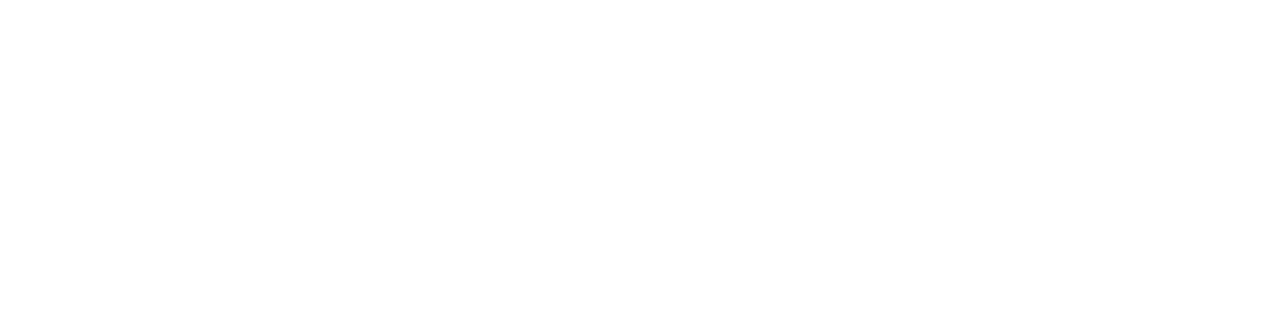
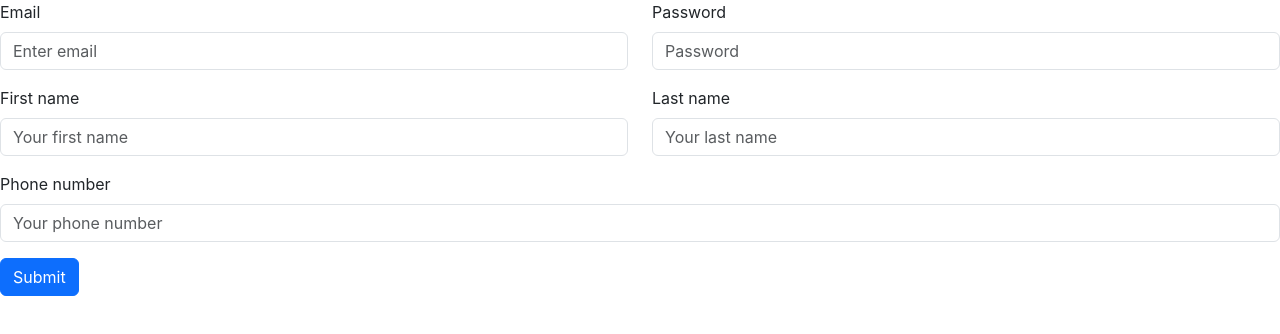
Before and after one commit to IsmaelNjama/pet-adoption-frontend, a React (Create React App) app: page /ProfileSettingsForm in a window 1280 px wide. Before the commit this address had no page. Shown: the top 334 px of the page. Built offline with nearby package versions, Linux system fonts and the light colour scheme.

Commit message:
added profile settings form

```diff
--- a/src/App.js
+++ b/src/App.js
@@ -8,6 +8,7 @@ import FirstNameContext from "./context/FirstNameContext";
 import LastNameContext from "./context/LastNameContext";
 import LoggedInContext from "./context/LoggedInContext";
 import LoggedInPage from "./pages/LoggedInPage";
+import ProfileSettingsForm from "./components/ProfileSettingsForm";
 
 function App() {
   const [showLogin, setShowLogin] = useState(false);
@@ -23,6 +24,10 @@ function App() {
               <Routes>
                 <Route path="/" element={<HomePage />} />
                 <Route path="/LoggedInPage" element={<LoggedInPage />} />
+                <Route
+                  path="/ProfileSettingsForm"
+                  element={<ProfileSettingsForm />}
+                />
               </Routes>
             </BrowserRouter>
           </LoggedInContext.Provider>
--- /dev/null
+++ b/src/components/ProfileSettingsForm.jsx
@@ -0,0 +1,44 @@
+import React from "react";
+import Button from "react-bootstrap/Button";
+import Col from "react-bootstrap/Col";
+import Form from "react-bootstrap/Form";
+import Row from "react-bootstrap/Row";
+
+function ProfileSettingsForm() {
+  return (
+    <Form>
+      <Row className="mb-3">
+        <Form.Group as={Col} controlId="formGridEmail">
+          <Form.Label>Email</Form.Label>
+          <Form.Control type="email" placeholder="Enter email" />
+        </Form.Group>
+
+        <Form.Group as={Col} controlId="formGridPassword">
+          <Form.Label>Password</Form.Label>
+          <Form.Control type="password" placeholder="Password" />
+        </Form.Group>
+      </Row>
+
+      <Row className="mb-3">
+        <Form.Group as={Col}>
+          <Form.Label>First name</Form.Label>
+          <Form.Control type="email" placeholder="Your first name" />
+        </Form.Group>
+
+        <Form.Group as={Col}>
+          <Form.Label>Last name</Form.Label>
+          <Form.Control type="password" placeholder="Your last name" />
+        </Form.Group>
+      </Row>
+
+      <Form.Group className="mb-3">
+        <Form.Label>Phone number</Form.Label>
+        <Form.Control placeholder="Your phone number" />
+      </Form.Group>
+
+      <Button variant="primary">Submit</Button>
+    </Form>
+  );
+}
+
+export default ProfileSettingsForm;
--- /dev/null
+++ b/src/components/buttons/ProfileSettingsButton.jsx
@@ -0,0 +1,21 @@
+import React from "react";
+
+import Button from "react-bootstrap/Button";
+import { useNavigate } from "react-router-dom";
+
+function ProfileSettingsButton() {
+  const navigate = useNavigate();
+
+  const handleProfileNavigate = () => {
+    navigate("/ProfileSettingsForm");
+  };
+  return (
+    <div>
+      <Button variant="outline-primary" onClick={handleProfileNavigate}>
+        Profile Settings
+      </Button>
+    </div>
+  );
+}
+
+export default ProfileSettingsButton;
--- /dev/null
+++ b/src/components/buttons/SearchButton.jsx
@@ -0,0 +1,12 @@
+import React from "react";
+import Button from "react-bootstrap/Button";
+
+function SearchButton() {
+  return (
+    <div>
+      <Button variant="outline-primary">Search</Button>
+    </div>
+  );
+}
+
+export default SearchButton;
--- a/src/pages/LoggedInPage.jsx
+++ b/src/pages/LoggedInPage.jsx
@@ -1,10 +1,17 @@
 import React from "react";
 import Header from "../components/Header";
+import SearchButton from "../components/buttons/SearchButton";
+import MyPetsPage from "./MyPetsPage";
+import { Link } from "react-router-dom";
+import ProfileSettingsButton from "../components/buttons/ProfileSettingsButton";
 
 function LoggedInPage() {
   return (
     <div>
       <Header />
+      <SearchButton />
+      <ProfileSettingsButton />
+      <Link to="/MyPetsPage">My Pets</Link>
     </div>
   );
 }
--- /dev/null
+++ b/src/pages/MyPetsPage.jsx
@@ -0,0 +1,7 @@
+import React from "react";
+
+function MyPetsPage() {
+  return <div>MyPetsPage</div>;
+}
+
+export default MyPetsPage;
```
Also changed, not shown: src/pages/SearchPage.jsx (added).
